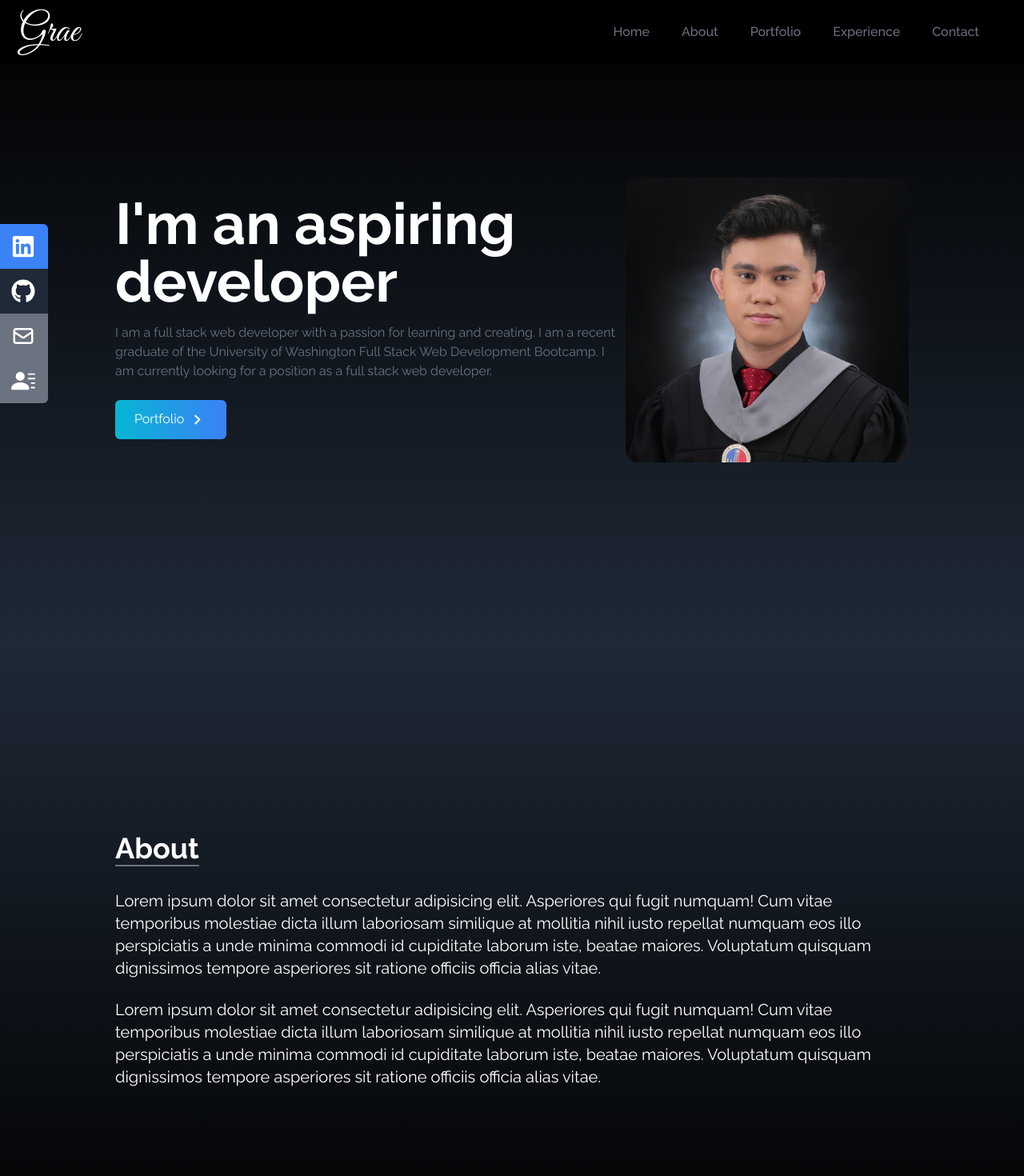
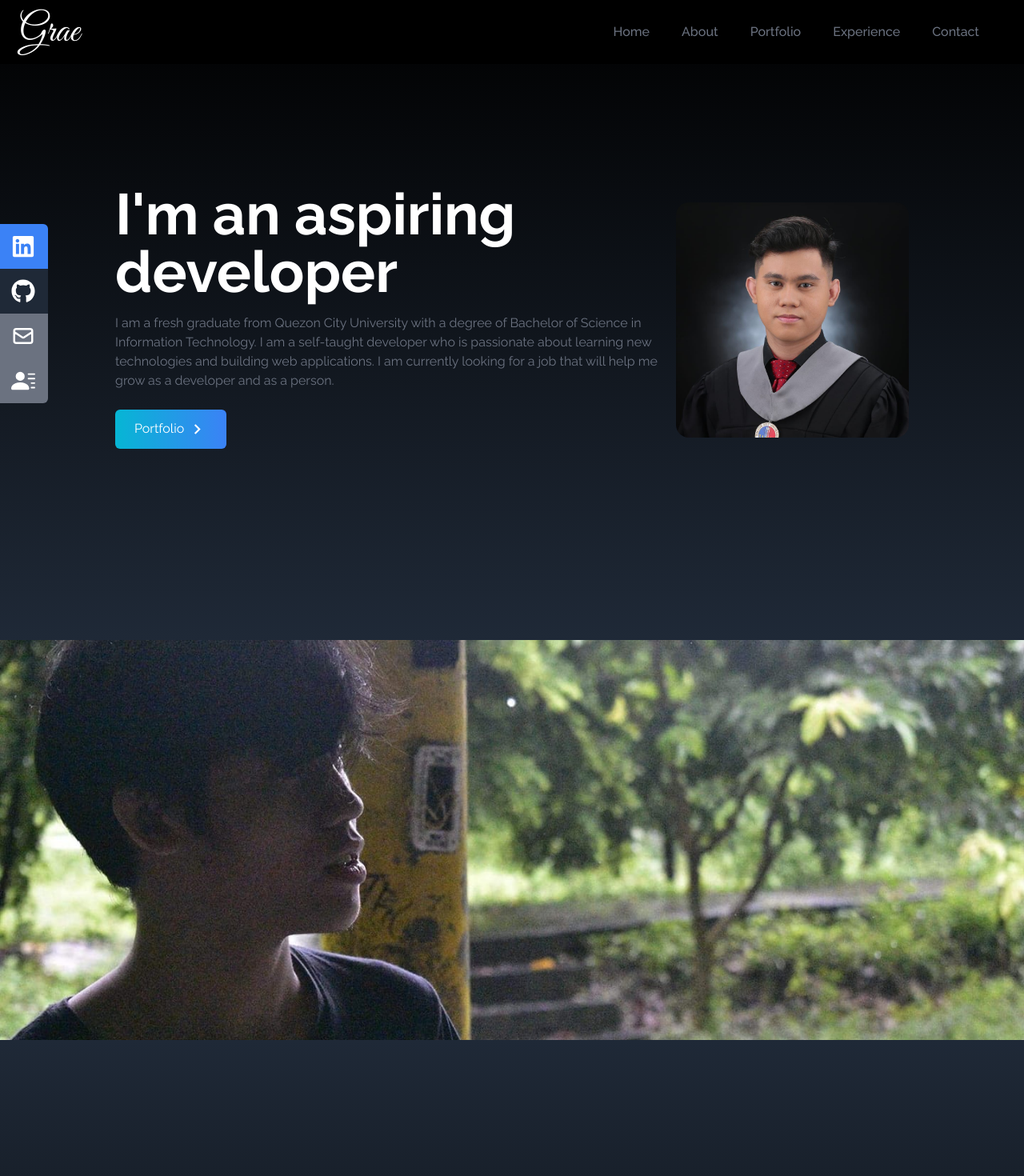
Before and after one commit to GraeonasneS/My-Portfolio, a React (Create React App) app in the folder react-portfolio/: page / in a window 1280 px wide. Shown: the top 1470 px of the page at 80% size. Built offline with nearby package versions, Linux system fonts and the light colour scheme.

Commit message:
Minor styling changes: Added Parallax and Smooth Scrolling

```diff
--- a/react-portfolio/src/App.js
+++ b/react-portfolio/src/App.js
@@ -5,12 +5,23 @@ import Home from "./components/Home";
 import NavBar from "./components/NavBar";
 import Portfolio from "./components/Portfolio";
 import SocialLinks from "./components/SocialLinks";
+import paraImg from "./assets/paraImg.jpg";
+import ScrollToTop from "./components/ScrollToTop";
+// import SlidingElement from "./components/SlidingElement";
 
 function App() {
   return (
     <div className="App">
       <NavBar />
       <Home />
+      <ScrollToTop />
+      {/* <SlidingElement /> */}
+      <div
+        className="bg-fixed bg-center bg-cover"
+        style={{ backgroundImage: `url(${paraImg})` }}
+      >
+        <div className="h-[500px] bg-opacity-75 flex justify-center pt-20"></div>
+      </div>
       <SocialLinks />
       <About />
       <Portfolio />
--- a/react-portfolio/src/components/About.jsx
+++ b/react-portfolio/src/components/About.jsx
@@ -9,27 +9,27 @@ const About = () => {
       <div className="max-w-screen-lg p-4 mx-auto flex flex-col justify-center w-full h-full">
         <div className="pb-8">
           <p className="text-4xl font-bold inline border-b-2 border-gray-500">
-            About
+            About me
           </p>
         </div>
         <p className="text-xl">
-          Lorem ipsum dolor sit amet consectetur adipisicing elit. Asperiores
-          qui fugit numquam! Cum vitae temporibus molestiae dicta illum
-          laboriosam similique at mollitia nihil iusto repellat numquam eos illo
-          perspiciatis a unde minima commodi id cupiditate laborum iste, beatae
-          maiores. Voluptatum quisquam dignissimos tempore asperiores sit
-          ratione officiis officia alias vitae.
+          My name is Marcus Owen Grae V. Sensano, a fresh graduate of Quezon
+          City University with a degree in Bachelor of Science in Information
+          Technology. I am a former project manager of my capstone team and a
+          front-end developer for the project that we made.
         </p>
 
         <br />
 
         <p className="text-xl">
-          Lorem ipsum dolor sit amet consectetur adipisicing elit. Asperiores
-          qui fugit numquam! Cum vitae temporibus molestiae dicta illum
-          laboriosam similique at mollitia nihil iusto repellat numquam eos illo
-          perspiciatis a unde minima commodi id cupiditate laborum iste, beatae
-          maiores. Voluptatum quisquam dignissimos tempore asperiores sit
-          ratione officiis officia alias vitae.
+          I like reading books and articles, playing video games and coding.
+          Throughout my academic years, I have been a project manager and a
+          developer for the projects that I got into and I have learned a lot
+          from those experiences. I am eager in learning new things and I am
+          willing to learn more. I am also a fast learner and I can adapt to new
+          environments quickly. I am also a team player and I can work with a
+          team or individually. I am also a responsible person and I can manage
+          my time well.
         </p>
       </div>
     </div>
--- a/react-portfolio/src/components/Contact.jsx
+++ b/react-portfolio/src/components/Contact.jsx
@@ -4,7 +4,7 @@ const Contact = () => {
   return (
     <div
       name="contact"
-      className="w-full h-screen bg-gradient-to-b from-black to-gray-800 p-4 text-white pt-20"
+      className="w-full h-screen bg-gradient-to-b from-black to-gray-800 p-4 text-white"
     >
       <div className="flex flex-col p-4 justify-center max-w-screen-lg mx-auto h-full">
         <div className="pb-2">
--- a/react-portfolio/src/components/Experience.jsx
+++ b/react-portfolio/src/components/Experience.jsx
@@ -49,7 +49,7 @@ const Experience = () => {
   return (
     <div
       name="experience"
-      className="bg-gradient-to-b from-gray-800 to-black w-full h-screen pt-20"
+      className="bg-gradient-to-b from-gray-800 to-black w-full h-screen"
     >
       <div className="max-w-screen-lg mx-auto p-4 flex flex-col justify-center w-full h-full text-white">
         <div>
--- a/react-portfolio/src/components/Home.jsx
+++ b/react-portfolio/src/components/Home.jsx
@@ -15,10 +15,11 @@ export const Home = () => {
             I'm an aspiring developer
           </h2>
           <p className="max-w-d text-gray-500 py-4">
-            I am a full stack web developer with a passion for learning and
-            creating. I am a recent graduate of the University of Washington
-            Full Stack Web Development Bootcamp. I am currently looking for a
-            position as a full stack web developer.
+            I am a fresh graduate from Quezon City University with a degree of
+            Bachelor of Science in Information Technology. I am a self-taught
+            developer who is passionate about learning new technologies and
+            building web applications. I am currently looking for a job that
+            will help me grow as a developer and as a person.
           </p>
           <div>
             <Link
--- a/react-portfolio/src/components/NavBar.jsx
+++ b/react-portfolio/src/components/NavBar.jsx
@@ -1,10 +1,30 @@
 import React from "react";
 import { FaBars, FaTimes } from "react-icons/fa";
-import { useState } from "react";
+import { useState, useEffect } from "react";
 import { Link } from "react-scroll";
 
 const NavBar = () => {
   const [nav, setNav] = useState(false);
+
+  const [isNavbarVisible, setIsNavbarVisible] = useState(true);
+  const [prevScrollPos, setPrevScrollPos] = useState(0);
+
+  useEffect(() => {
+    const handleScroll = () => {
+      const currentScrollPos = window.scrollY;
+      const isScrolledUp = prevScrollPos > currentScrollPos;
+
+      setPrevScrollPos(currentScrollPos);
+      setIsNavbarVisible(isScrolledUp || currentScrollPos === 0);
+    };
+
+    window.addEventListener("scroll", handleScroll);
+
+    return () => {
+      window.removeEventListener("scroll", handleScroll);
+    };
+  }, [prevScrollPos]);
+
   const links = [
     {
       id: 1,
@@ -29,7 +49,11 @@ const NavBar = () => {
   ];
 
   return (
-    <div className="flex justify-between items-center w-full h-20 text-white bg-black fixed px-4 z-50">
+    <div
+      className={`flex justify-between items-center w-full h-20 transition-transform ${
+        isNavbarVisible ? "translate-y-0" : "translate-y-[-500px]"
+      } text-white fixed bg-black px-4 z-50`}
+    >
       <h1 className="text-5xl font-signature ml-2">Grae</h1>
       <ul className="hidden md:flex">
         {links.map(({ id, link }) => (
--- a/react-portfolio/src/components/Portfolio.jsx
+++ b/react-portfolio/src/components/Portfolio.jsx
@@ -40,7 +40,7 @@ const Portfolio = () => {
       className="bg-gradient-to-b from-black to-gray-800 w-full text-white md:h-screen"
     >
       <div className="max-w-screen-lg p-4 mx-auto flex flex-col justify-center w-full h-full">
-        <div className="pb-4 pt-20 md:pt-44">
+        <div className="pb-4 pt-20 md:pt-20">
           <p className="text-4xl font-bold inline border-b-2 border-gray-500">
             Portfolio
           </p>
--- /dev/null
+++ b/react-portfolio/src/components/ScrollToTop.jsx
@@ -0,0 +1,41 @@
+import React from "react";
+import { useState, useEffect } from "react";
+import * as Scroll from "react-scroll";
+import { AiOutlineArrowUp } from "react-icons/ai";
+
+const ScrollToTop = () => {
+  const [isVisible, setIsVisible] = useState(false);
+  let scroll = Scroll.animateScroll;
+  useEffect(() => {
+    // Add a scroll event listener to check if the button should be visible
+    const handleScroll = () => {
+      const scrollY = window.scrollY;
+      setIsVisible(scrollY > 100); // Show the button when the user scrolls down 100px
+    };
+
+    window.addEventListener("scroll", handleScroll);
+
+    return () => {
+      window.removeEventListener("scroll", handleScroll);
+    };
+  }, []);
+
+  const scrollToTop = () => {
+    scroll.scrollToTop();
+  };
+
+  return (
+    <>
+      <button
+        className={`fixed right-4 bottom-4 ${
+          isVisible ? "block" : "hidden"
+        } p-4 bg-blue-500 text-white rounded-full shadow-md`}
+        onClick={scrollToTop}
+      >
+        <AiOutlineArrowUp size={25} />
+      </button>
+    </>
+  );
+};
+
+export default ScrollToTop;
--- a/react-portfolio/src/index.css
+++ b/react-portfolio/src/index.css
@@ -5,6 +5,9 @@
 @tailwind utilities;
 
 @layer base {
+  html {
+    scroll-behavior: smooth;
+  }
   body {
     font-family: "Raleway", sans-serif;
   }
```
Also changed, not shown: react-portfolio/src/assets/paraImg.jpg (added).
